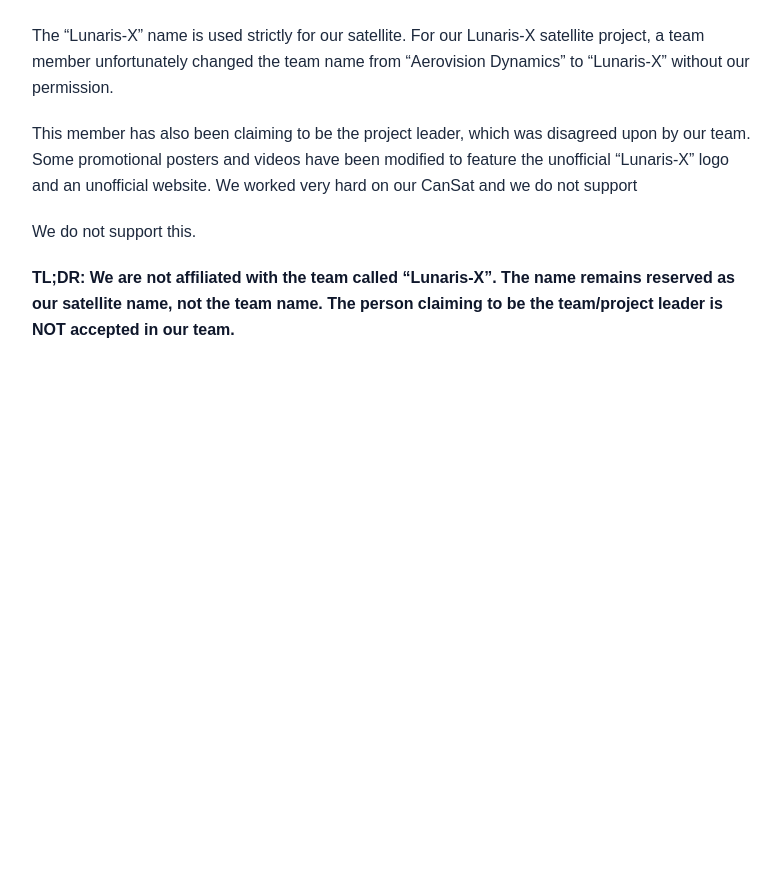
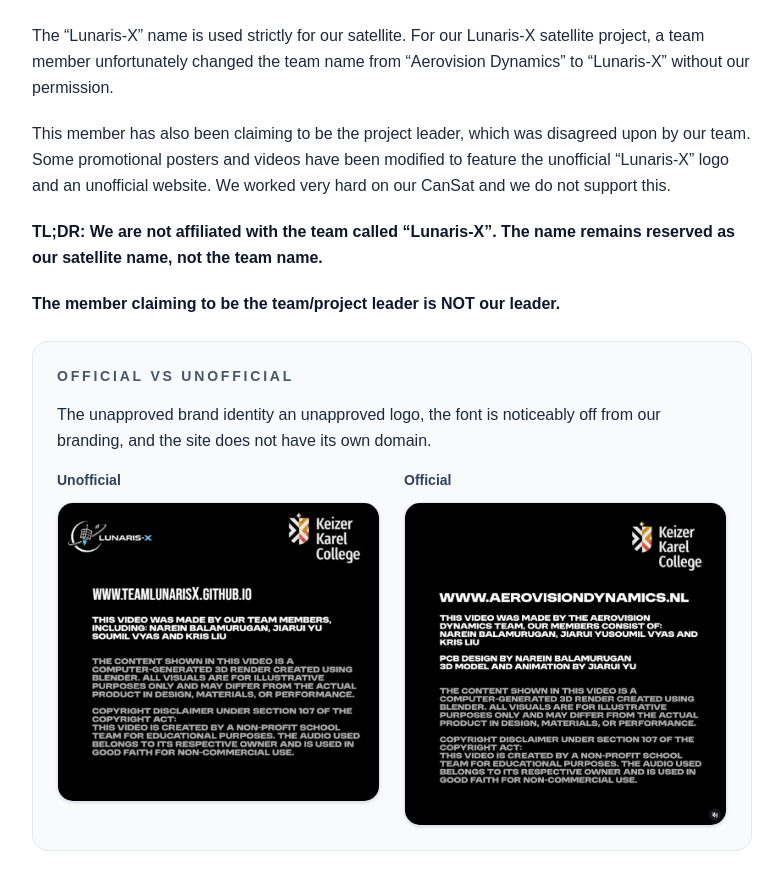
Before and after one commit to AerovisionDynamics/AerovisionDynamics.github.io, a Next.js app: page /lunaris-x/disclaimer in a window 1280 px wide. Shown: the part 205-1094 px from the top of the page, without its empty margins (248-1031 px from the left). Before the commit the page ends 800 px from the top, so only its background shows below. Built offline with nearby package versions, Linux system fonts and the light colour scheme.

Commit message:
Added disclaimer

```diff
--- a/app/lunaris-x/disclaimer/page.jsx
+++ b/app/lunaris-x/disclaimer/page.jsx
@@ -1,3 +1,4 @@
+import Image from "next/image";
 import Link from "next/link";
 
 export const metadata = {
@@ -30,15 +31,51 @@
             was disagreed upon by our team. Some promotional posters and videos
             have been modified to feature the unofficial “Lunaris-X” logo and an
             unofficial website. We worked very hard on our CanSat and we do not
-            support
+            support this.
           </p>
-          <p>We do not support this.</p>
           <p className="font-semibold text-slate-900">
             TL;DR: We are not affiliated with the team called “Lunaris-X”. The
             name remains reserved as our satellite name, not the team name.
-            The person claiming to be the team/project leader is NOT accepted in our team.
+          </p>
+                    <p className="font-semibold text-slate-900">
+            The member claiming to be the team/project leader is NOT our leader.
           </p>
         </div>
+        <section className="space-y-4 rounded-2xl border border-slate-200 bg-slate-50 px-6 py-6">
+          <div className="text-sm font-semibold uppercase tracking-[0.2em] text-slate-600">
+            Official vs Unofficial
+          </div>
+          <p className="text-base leading-relaxed text-slate-800">
+            The unapproved brand identity an unapproved logo, the font is noticeably off
+            from our branding, and the site does not have its own domain.
+          </p>
+          <div className="grid gap-6 md:grid-cols-2">
+            <div className="space-y-3">
+              <div className="text-sm font-semibold text-slate-700">Unofficial</div>
+              <div className="overflow-hidden rounded-2xl border border-slate-200 bg-white shadow-sm">
+                <Image
+                  src="/Fake.png"
+                  alt="Fake Lunaris-X page with unapproved logo and mismatched font"
+                  width={1200}
+                  height={800}
+                  className="h-auto w-full"
+                />
+              </div>
+            </div>
+            <div className="space-y-3">
+              <div className="text-sm font-semibold text-slate-700">Official</div>
+              <div className="overflow-hidden rounded-2xl border border-slate-200 bg-white shadow-sm">
+                <Image
+                  src="/Real.png"
+                  alt="Official Lunaris-X page with approved logo and correct branding"
+                  width={1200}
+                  height={800}
+                  className="h-auto w-full"
+                />
+              </div>
+            </div>
+          </div>
+        </section>
       </div>
     </main>
   );
```
Also changed, not shown: public/Fake.png (added), public/Real.png (added).
